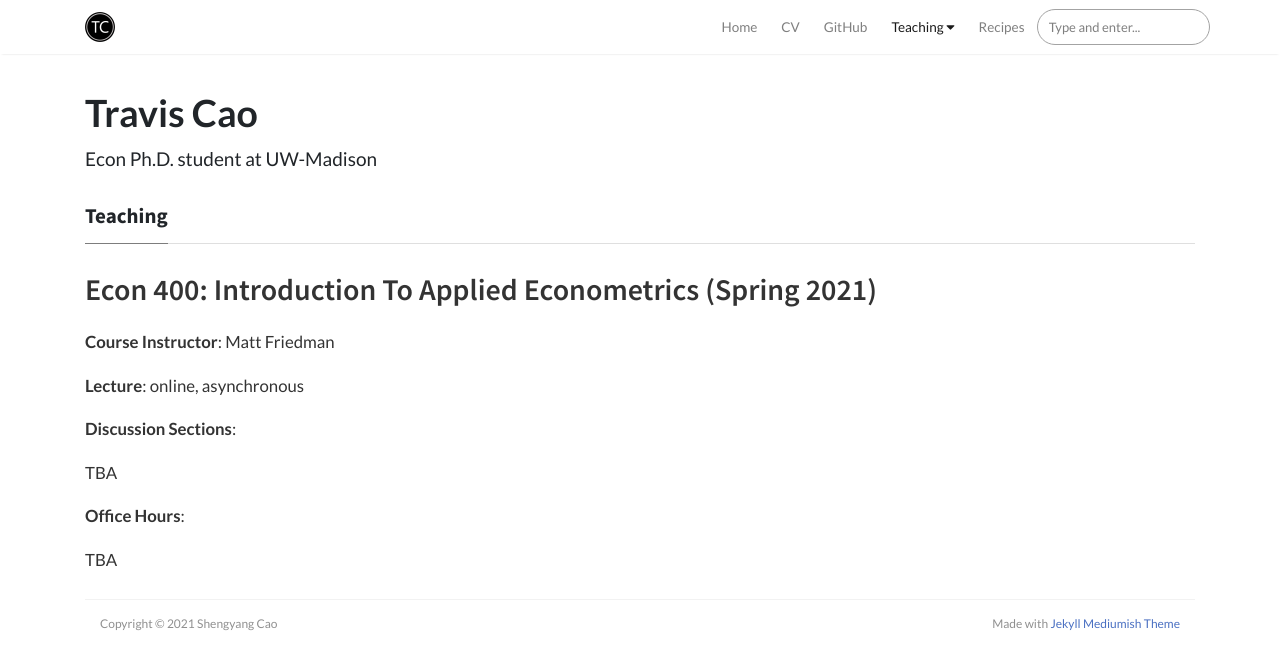
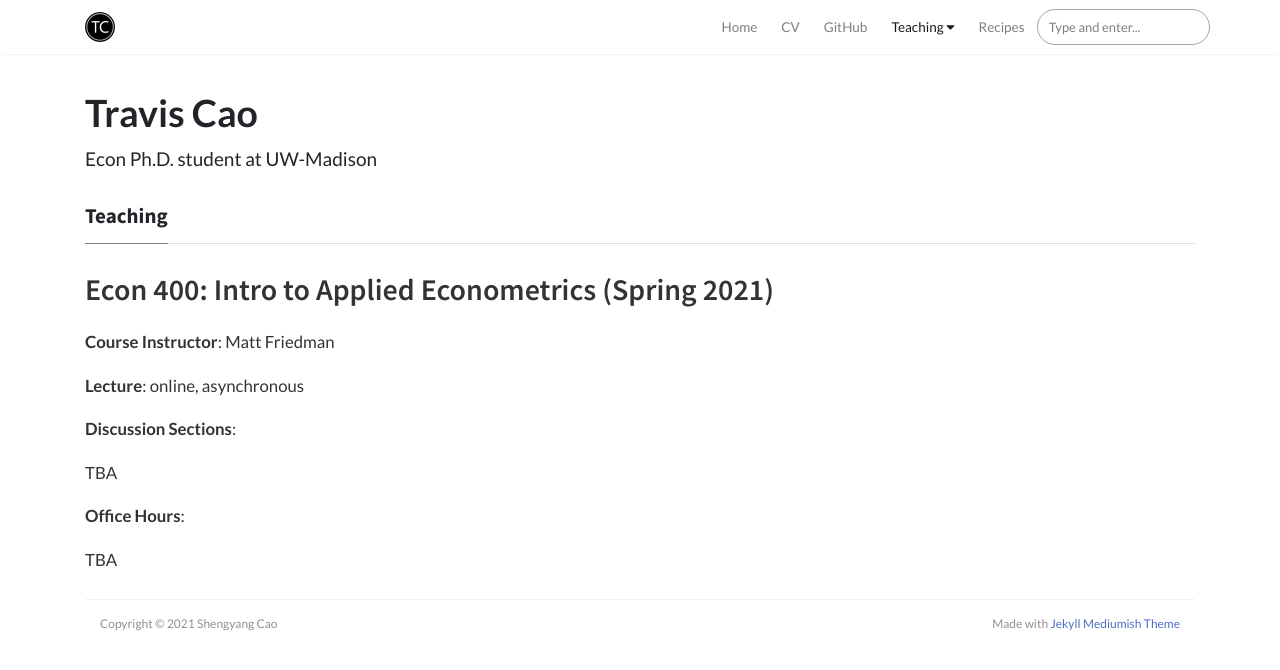
Before and after one commit to scaotravis/scaotravis.github.io, a Jekyll site: the page built from _pages/teaching/sp21-400.md, in a window 1280 px wide. Shown: the top 670 px of the page. Built offline with Jekyll 4.4.1, drawn with Linux system fonts in a browser that asks for light colours; nearby versions of some CDN libraries; comment, search, counter and statistics services are not loaded.

Commit message:
update 400 page

```diff
--- a/_pages/teaching/sp21-400.md
+++ b/_pages/teaching/sp21-400.md
@@ -4,7 +4,7 @@ title: "Econ 400 (Spring 2021)"
 categories: Teaching
 ---
 
-## Econ 400: Introduction To Applied Econometrics (Spring 2021)
+## Econ 400: Intro to Applied Econometrics (Spring 2021)
 
 **Course Instructor**: Matt Friedman
 
```
Also changed, not shown: _pages/teaching/fa20-522.md (line endings or trailing spaces), 2 other files.
